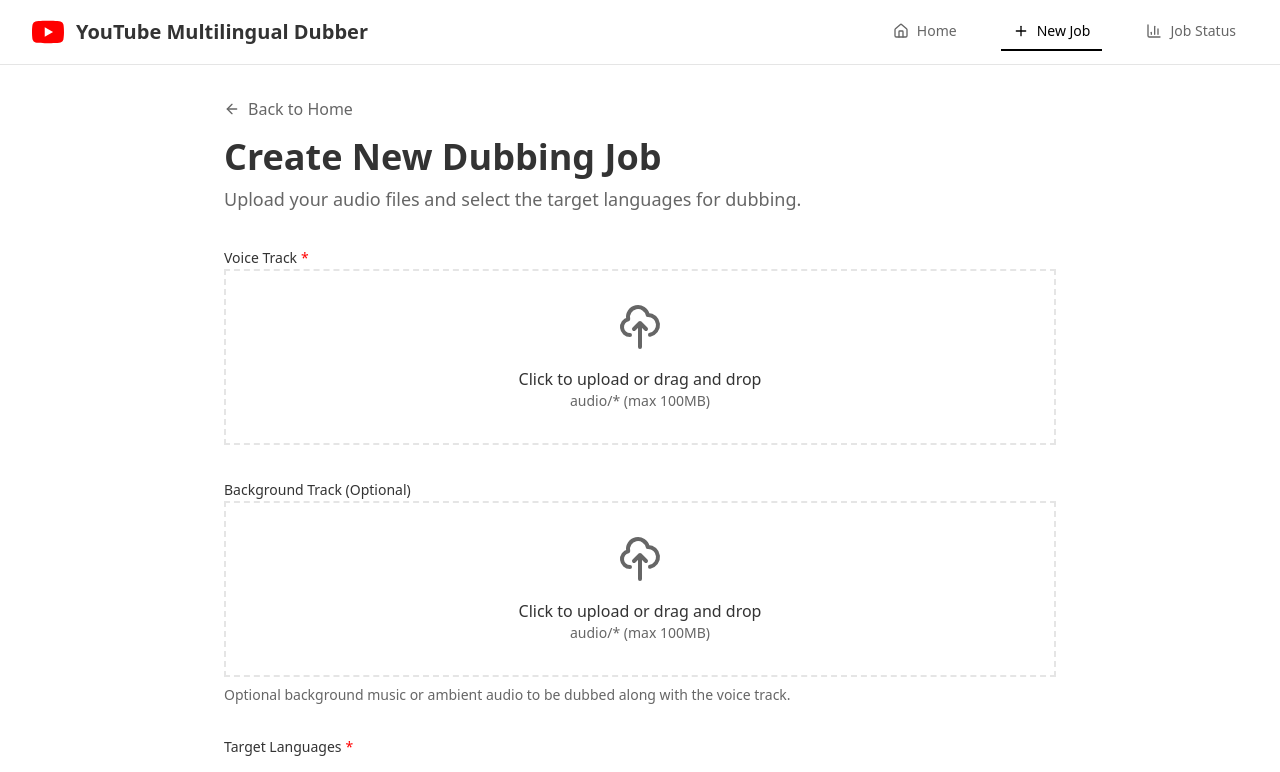
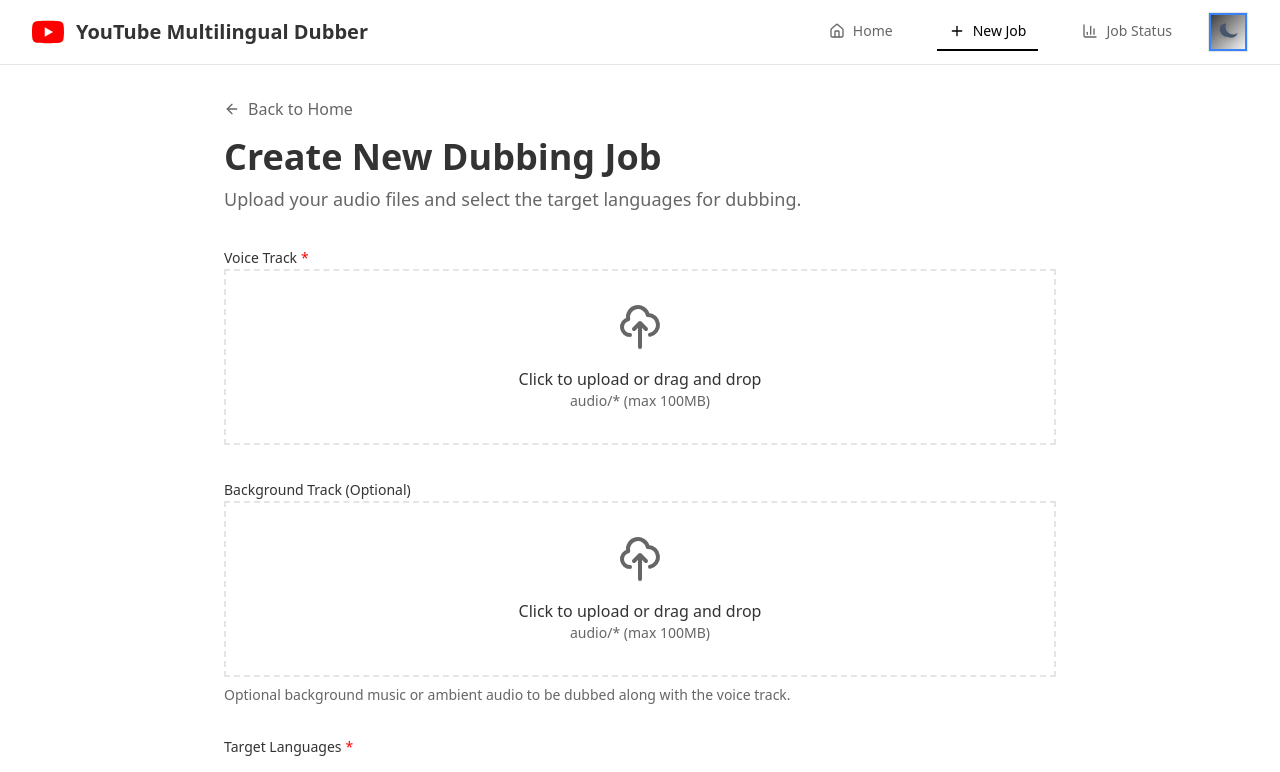
Before and after one commit to iudofia2026/youtubedubber.com, a Next.js app in the folder frontend/: page /new in a window 1280 px wide. Shown: the top 772 px of the page. Built offline with nearby package versions, Linux system fonts and the light colour scheme.

Commit message:
Add sophisticated theme toggle with cool animations and smooth transitions

```diff
--- a/frontend/app/globals.css
+++ b/frontend/app/globals.css
@@ -125,4 +125,22 @@
   body {
     @apply bg-background text-foreground;
   }
+
+  /* Smooth theme transitions */
+  * {
+    transition: background-color 0.3s ease, border-color 0.3s ease, color 0.3s ease;
+  }
+
+  /* Enhanced theme transition for specific elements */
+  .theme-transition {
+    transition: background-color 0.4s cubic-bezier(0.4, 0, 0.2, 1),
+                border-color 0.4s cubic-bezier(0.4, 0, 0.2, 1),
+                color 0.4s cubic-bezier(0.4, 0, 0.2, 1),
+                box-shadow 0.4s cubic-bezier(0.4, 0, 0.2, 1);
+  }
+
+  /* Smooth gradient transitions */
+  .gradient-transition {
+    transition: background-image 0.5s ease;
+  }
 }
--- a/frontend/components/Navigation.tsx
+++ b/frontend/components/Navigation.tsx
@@ -6,6 +6,7 @@ import { usePathname } from 'next/navigation';
 import { motion } from 'framer-motion';
 import { Menu, X, Home, Plus, BarChart3 } from 'lucide-react';
 import { NavigationProps } from '@/types';
+import { ThemeToggleNav } from '@/components/ThemeToggleNav';
 
 export const Navigation: React.FC<NavigationProps> = ({ currentPath }) => {
   const [isMobileMenuOpen, setIsMobileMenuOpen] = useState(false);
@@ -67,8 +68,8 @@ export const Navigation: React.FC<NavigationProps> = ({ currentPath }) => {
           </div>
 
           {/* Desktop Navigation */}
-          <div className="hidden md:block">
-            <div className="ml-10 flex items-baseline space-x-8">
+          <div className="hidden md:flex items-center space-x-6">
+            <div className="flex items-baseline space-x-8">
               {navigationItems.map((item) => {
                 const Icon = item.icon;
                 return (
@@ -89,6 +90,9 @@ export const Navigation: React.FC<NavigationProps> = ({ currentPath }) => {
                 );
               })}
             </div>
+
+            {/* Theme Toggle */}
+            <ThemeToggleNav />
           </div>
 
           {/* Mobile menu button */}
@@ -147,6 +151,15 @@ export const Navigation: React.FC<NavigationProps> = ({ currentPath }) => {
               </motion.div>
             );
           })}
+
+          {/* Mobile Theme Toggle */}
+          <motion.div
+            className="flex items-center justify-center py-3 border-t border-border mt-2"
+            whileHover={{ x: 4 }}
+            transition={{ duration: 0.2 }}
+          >
+            <ThemeToggleNav />
+          </motion.div>
         </div>
       </motion.div>
     </nav>
--- /dev/null
+++ b/frontend/components/ThemeToggleNav.tsx
@@ -0,0 +1,167 @@
+'use client';
+
+import { useState, useEffect } from 'react';
+import { motion, AnimatePresence } from 'framer-motion';
+
+export function ThemeToggleNav() {
+  const [isDark, setIsDark] = useState(false);
+  const [mounted, setMounted] = useState(false);
+
+  useEffect(() => {
+    setMounted(true);
+    // Check for saved theme preference or default to light mode
+    const savedTheme = localStorage.getItem('theme');
+    const prefersDark = window.matchMedia('(prefers-color-scheme: dark)').matches;
+
+    if (savedTheme === 'dark' || (!savedTheme && prefersDark)) {
+      setIsDark(true);
+      document.documentElement.classList.add('dark');
+    }
+  }, []);
+
+  const toggleTheme = () => {
+    const newTheme = !isDark;
+    setIsDark(newTheme);
+
+    if (newTheme) {
+      document.documentElement.classList.add('dark');
+      localStorage.setItem('theme', 'dark');
+    } else {
+      document.documentElement.classList.remove('dark');
+      localStorage.setItem('theme', 'light');
+    }
+  };
+
+  // Prevent hydration mismatch
+  if (!mounted) {
+    return (
+      <div className="w-10 h-10 flex items-center justify-center">
+        <div className="w-5 h-5 bg-muted rounded-sm" />
+      </div>
+    );
+  }
+
+  return (
+    <motion.button
+      onClick={toggleTheme}
+      className="relative w-10 h-10 flex items-center justify-center rounded-lg border border-border hover:border-[#ff0000]/50 bg-background hover:bg-muted/50 transition-all duration-300 group overflow-hidden"
+      whileHover={{ scale: 1.05 }}
+      whileTap={{ scale: 0.95 }}
+      title={isDark ? 'Switch to light mode' : 'Switch to dark mode'}
+    >
+      {/* Background gradient animation */}
+      <motion.div
+        className="absolute inset-0 opacity-0 group-hover:opacity-100 transition-opacity duration-300"
+        style={{
+          background: isDark
+            ? 'linear-gradient(135deg, #fbbf24 0%, #f59e0b 100%)'
+            : 'linear-gradient(135deg, #1e40af 0%, #3b82f6 100%)'
+        }}
+        animate={{
+          scale: [1, 1.1, 1],
+        }}
+        transition={{
+          duration: 2,
+          repeat: Infinity,
+          ease: "easeInOut"
+        }}
+      />
+
+      {/* Icon container */}
+      <div className="relative w-5 h-5 z-10">
+        <AnimatePresence mode="wait">
+          {isDark ? (
+            // Sun icon for dark mode
+            <motion.div
+              key="sun"
+              initial={{ opacity: 0, scale: 0, rotate: -180 }}
+              animate={{ opacity: 1, scale: 1, rotate: 0 }}
+              exit={{ opacity: 0, scale: 0, rotate: 180 }}
+              transition={{ duration: 0.4, ease: "easeInOut" }}
+              className="w-5 h-5"
+            >
+              <svg
+                className="w-5 h-5 text-yellow-500 drop-shadow-sm"
+                fill="currentColor"
+                viewBox="0 0 24 24"
+              >
+                {/* Sun rays */}
+                <motion.path
+                  d="M12 2.25a.75.75 0 01.75.75v2.25a.75.75 0 01-1.5 0V3a.75.75 0 01.75-.75zM7.5 12a4.5 4.5 0 119 0 4.5 4.5 0 01-9 0zM18.894 6.166a.75.75 0 00-1.06-1.06l-1.591 1.59a.75.75 0 101.06 1.061l1.591-1.59zM21.75 12a.75.75 0 01-.75.75h-2.25a.75.75 0 010-1.5H21a.75.75 0 01.75.75zM17.834 18.894a.75.75 0 001.06-1.06l-1.59-1.591a.75.75 0 10-1.061 1.06l1.59 1.591zM12 18a.75.75 0 01.75.75V21a.75.75 0 01-1.5 0v-2.25A.75.75 0 0112 18zM7.758 17.303a.75.75 0 00-1.061-1.06l-1.591 1.59a.75.75 0 001.06 1.061l1.591-1.59zM6 12a.75.75 0 01-.75.75H3a.75.75 0 010-1.5h2.25A.75.75 0 016 12zM6.697 7.757a.75.75 0 001.06-1.06l-1.59-1.591a.75.75 0 00-1.061 1.06l1.59 1.591z"
+                  animate={{
+                    rotate: [0, 360],
+                  }}
+                  transition={{
+                    duration: 8,
+                    repeat: Infinity,
+                    ease: "linear"
+                  }}
+                />
+              </svg>
+            </motion.div>
+          ) : (
+            // Moon icon for light mode
+            <motion.div
+              key="moon"
+              initial={{ opacity: 0, scale: 0, rotate: 180 }}
+              animate={{ opacity: 1, scale: 1, rotate: 0 }}
+              exit={{ opacity: 0, scale: 0, rotate: -180 }}
+              transition={{ duration: 0.4, ease: "easeInOut" }}
+              className="w-5 h-5"
+            >
+              <svg
+                className="w-5 h-5 text-slate-600 drop-shadow-sm"
+                fill="currentColor"
+                viewBox="0 0 24 24"
+              >
+                <motion.path
+                  fillRule="evenodd"
+                  d="M9.528 1.718a.75.75 0 01.162.819A8.97 8.97 0 009 6a9 9 0 009 9 9 9 0 004.578-1.69a.75.75 0 01.991.164 9.75 9.75 0 01-1.5 1.5.75.75 0 01-.164.991A9.75 9.75 0 0112 18a9.75 9.75 0 01-9.75-9.75 9.75 9.75 0 011.69-4.578.75.75 0 01.819-.162z"
+                  clipRule="evenodd"
+                  animate={{
+                    scale: [1, 1.1, 1],
+                  }}
+                  transition={{
+                    duration: 3,
+                    repeat: Infinity,
+                    ease: "easeInOut"
+                  }}
+                />
+              </svg>
+            </motion.div>
+          )}
+        </AnimatePresence>
+      </div>
+
+      {/* Glow effect */}
+      <motion.div
+        className="absolute inset-0 rounded-lg opacity-0 group-hover:opacity-30 transition-opacity duration-300"
+        style={{
+          background: isDark
+            ? 'radial-gradient(circle, #fbbf24 0%, transparent 70%)'
+            : 'radial-gradient(circle, #3b82f6 0%, transparent 70%)'
+        }}
+        animate={{
+          scale: [1, 1.2, 1],
+        }}
+        transition={{
+          duration: 2,
+          repeat: Infinity,
+          ease: "easeInOut"
+        }}
+      />
+
+      {/* Border highlight */}
+      <motion.div
+        className="absolute inset-0 rounded-lg border-2 border-transparent"
+        animate={{
+          borderColor: isDark ? '#fbbf24' : '#3b82f6',
+        }}
+        transition={{ duration: 0.3 }}
+        style={{
+          background: 'linear-gradient(135deg, transparent, transparent) padding-box, linear-gradient(135deg, currentColor, transparent) border-box'
+        }}
+      />
+    </motion.button>
+  );
+}
```
